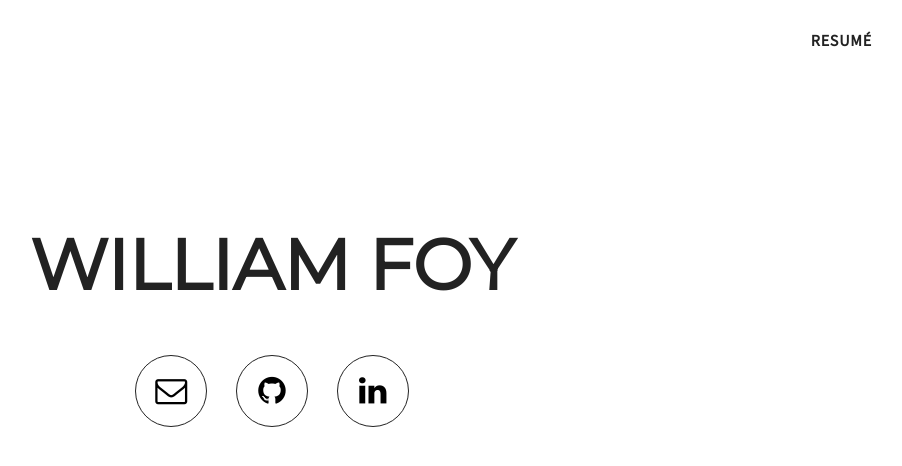
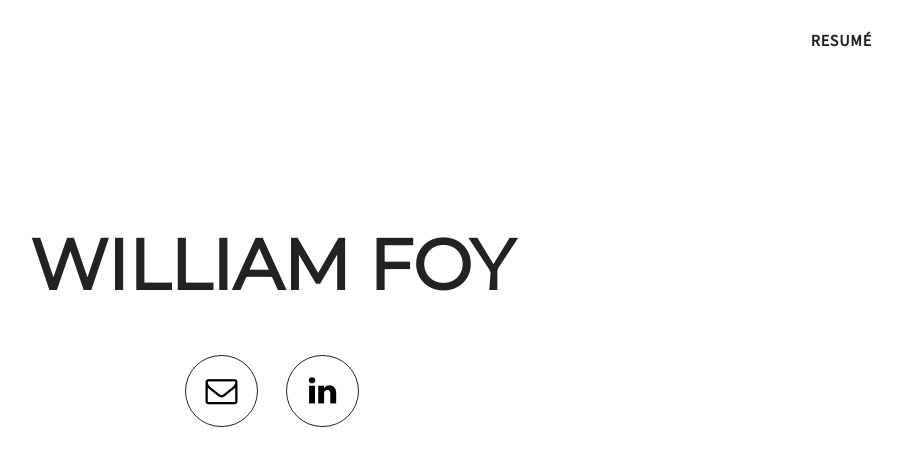
Before and after one commit to wfoy/wfoy.github.io, a plain HTML site: page index.html in a window 1280 px wide. Shown: the whole page, without its empty margins (368-1270 px from the left). Drawn offline with Linux system fonts and the light colour scheme.

Commit message:
deleted github icon

```diff
--- a/index.html
+++ b/index.html
@@ -21,8 +21,6 @@
         <div>
             <span class="box"><a class="s_label" href="mailto:wfoy@andrew.cmu.edu">
                 <span class="fa fa-envelope-o"></span></a></span>
-            <span class="box"><a class="s_label" href="http://www.github.com/wfoy">
-                <span class="fa fa-github"></span></a></span>
             <span class="box"><a class="s_label" href="http://www.linkedin.com/in/william-foy/">
                 <span class="fa fa-linkedin"></span></a></span>
         </div>
```
